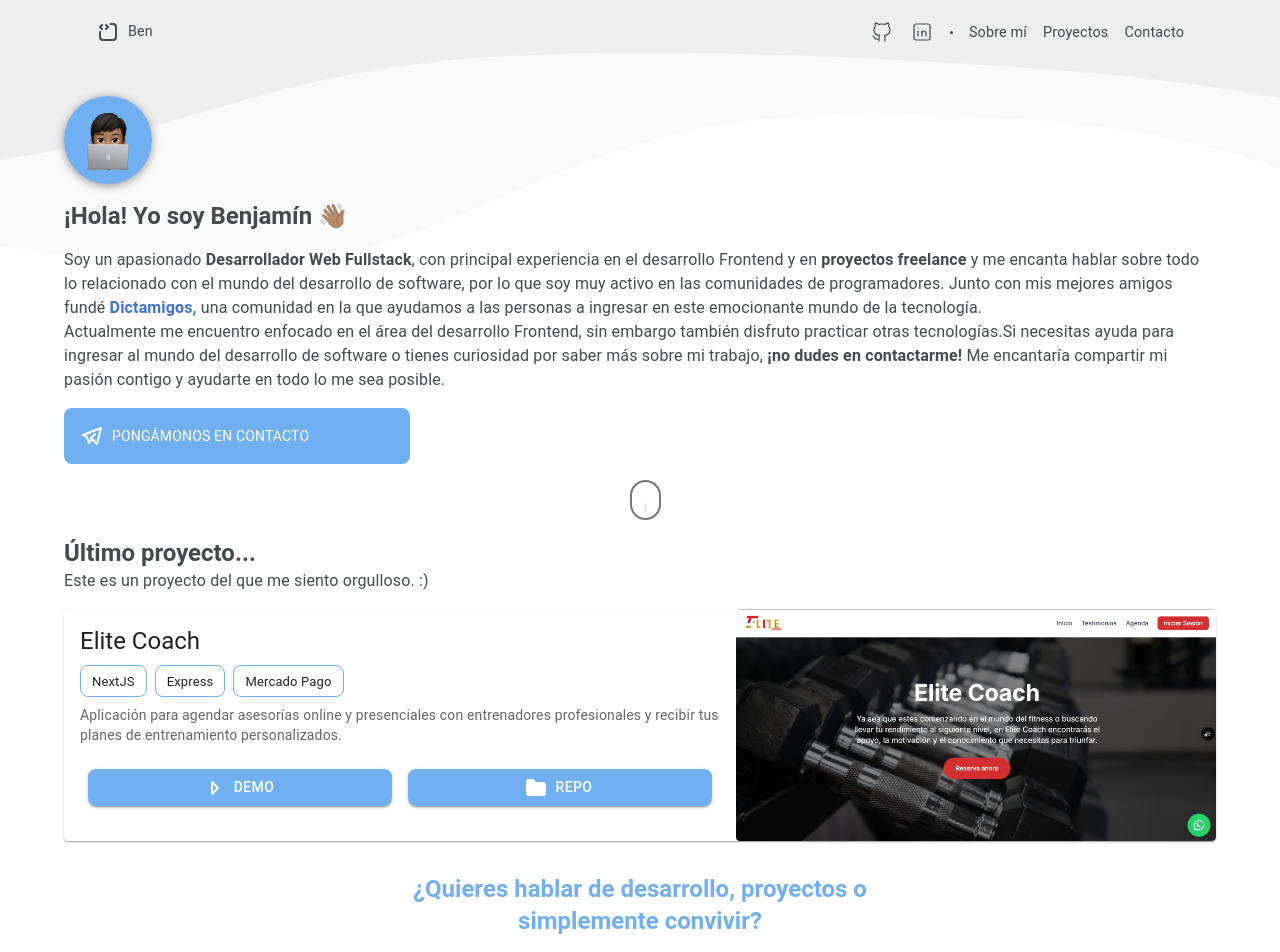
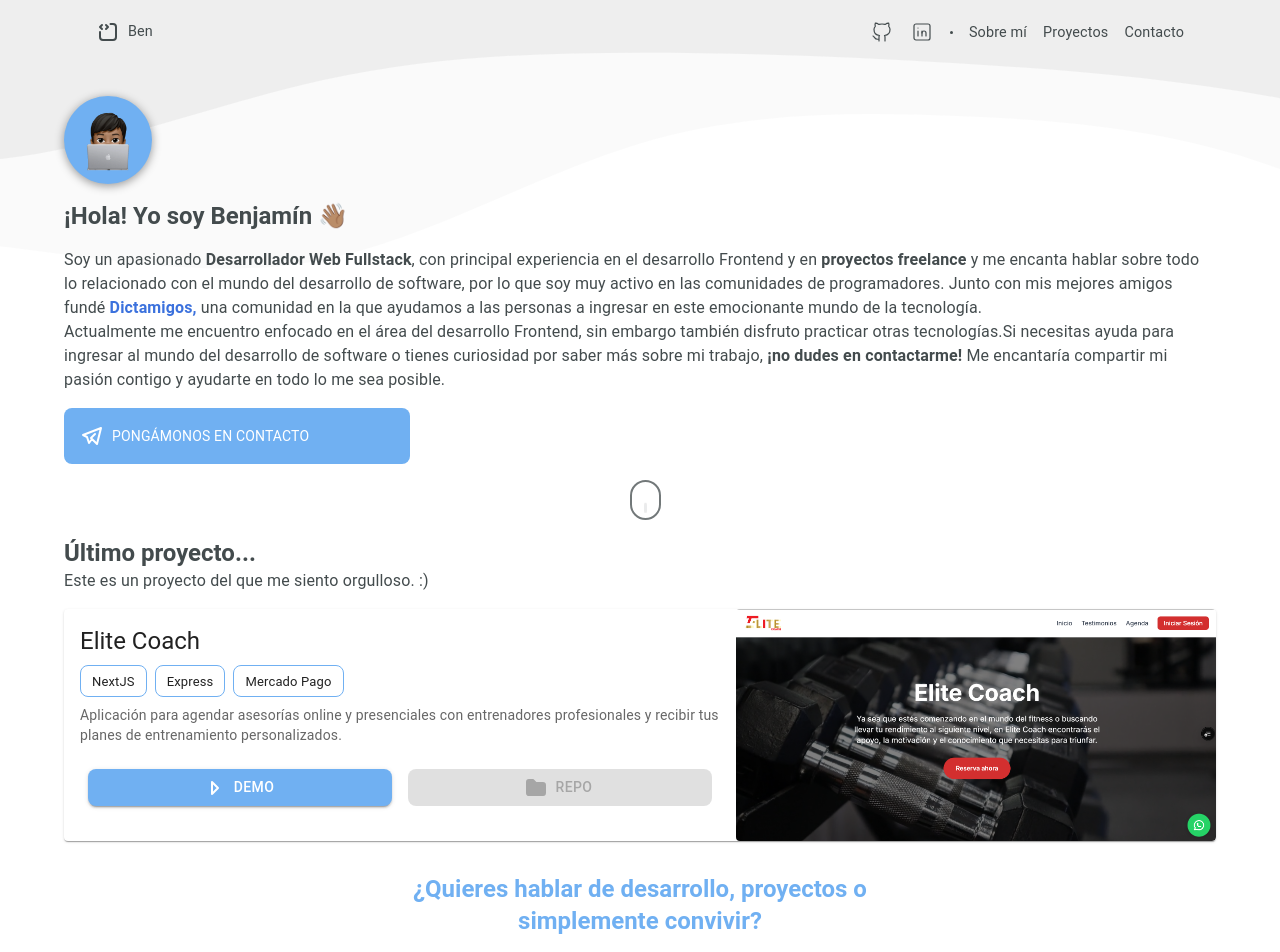
Before and after one commit to Benjamngarcia/portfolio-benjamn, a Next.js app: page / in a window 1280 px wide. Shown: the top 952 px of the page. Built offline with nearby package versions, Linux system fonts and the light colour scheme.

Commit message:
Add tooltip when button project is disabled

```diff
--- a/src/components/Cards/ProjectsCard.jsx
+++ b/src/components/Cards/ProjectsCard.jsx
@@ -6,6 +6,7 @@ import {
   Card,
   CardActions,
   CardContent,
+  Tooltip,
 } from "@mui/material";
 import { IconCaretRight } from "@tabler/icons-react";
 import { IconFolderFilled } from "@tabler/icons-react";
@@ -13,6 +14,25 @@ import { ButtonLink } from "../Buttons/ButtonLink";
 import { CustomChip } from "../common/CustomChip";
 
 export function ProjectsCard({ project, isPortfolio }) {
+  const renderButton = (href, icon, textButton, disabled, message) => {
+    return (
+      <Tooltip title={disabled ? message : ""} arrow>
+        <span>
+          <ButtonLink
+            variant="contained"
+            color="secondary"
+            size="medium"
+            href={href}
+            iconComponent={icon}
+            iconCenter
+            textButton={textButton}
+            disabled={disabled}
+          />
+        </span>
+      </Tooltip>
+    );
+  };
+
   return isPortfolio ? (
     <Card sx={{ maxWidth: 300, height: "100%", borderRadius: "4px" }}>
       <CardMedia
@@ -37,28 +57,22 @@ export function ProjectsCard({ project, isPortfolio }) {
       <CardActions>
         <Grid container spacing={2}>
           <Grid item xs={12} sm={6}>
-            <ButtonLink
-              variant="contained"
-              color="secondary"
-              size="medium"
-              href={project.demo}
-              iconComponent={<IconCaretRight />}
-              iconCenter
-              textButton="Demo"
-              disabled={!project.demo}
-            />
+            {renderButton(
+              project.demo,
+              <IconCaretRight />,
+              "Demo",
+              !project.demo,
+              "No hay enlace disponible. :("
+            )}
           </Grid>
           <Grid item xs={12} sm={6}>
-            <ButtonLink
-              variant="contained"
-              color="secondary"
-              size="medium"
-              href={project.repo}
-              iconComponent={<IconFolderFilled />}
-              iconCenter
-              textButton="Repo"
-              disabled={!project.repo}
-            />
+            {renderButton(
+              project.repo,
+              <IconFolderFilled />,
+              "Repo",
+              !project.repo,
+              "Lo siento, el repo es privado. :("
+            )}
           </Grid>
         </Grid>
       </CardActions>
@@ -81,12 +95,7 @@ export function ProjectsCard({ project, isPortfolio }) {
       >
         <Grid item xs={12} md={7}>
           <CardContent>
-            <Typography
-              gutterBottom
-              variant="h5"
-              component="h5"
-              color="dark"
-            >
+            <Typography gutterBottom variant="h5" component="h5" color="dark">
               {project.title}
             </Typography>
             <Box sx={{ marginTop: "8px" }}>
@@ -101,27 +110,22 @@ export function ProjectsCard({ project, isPortfolio }) {
           <CardActions>
             <Grid container spacing={2} sx={{ padding: "0px 16px" }}>
               <Grid item xs={12} sm={6}>
-                <ButtonLink
-                  variant="contained"
-                  color="secondary"
-                  size="medium"
-                  href={project.demo}
-                  iconComponent={<IconCaretRight />}
-                  iconCenter
-                  textButton="Demo"
-                  disabled={!project.demo}
-                />
+                {renderButton(
+                  project.demo,
+                  <IconCaretRight />,
+                  "Demo",
+                  !project.demo,
+                  "No hay enlace disponible. :("
+                )}
               </Grid>
               <Grid item xs={12} sm={6}>
-                <ButtonLink
-                  variant="contained"
-                  color="secondary"
-                  size="medium"
-                  href={project.repo}
-                  iconComponent={<IconFolderFilled />}
-                  iconCenter
-                  textButton="Repo"
-                />
+                {renderButton(
+                  project.repo,
+                  <IconFolderFilled />,
+                  "Repo",
+                  !project.repo,
+                  "Lo siento, el repo es privado. :("
+                )}
               </Grid>
             </Grid>
           </CardActions>
```
